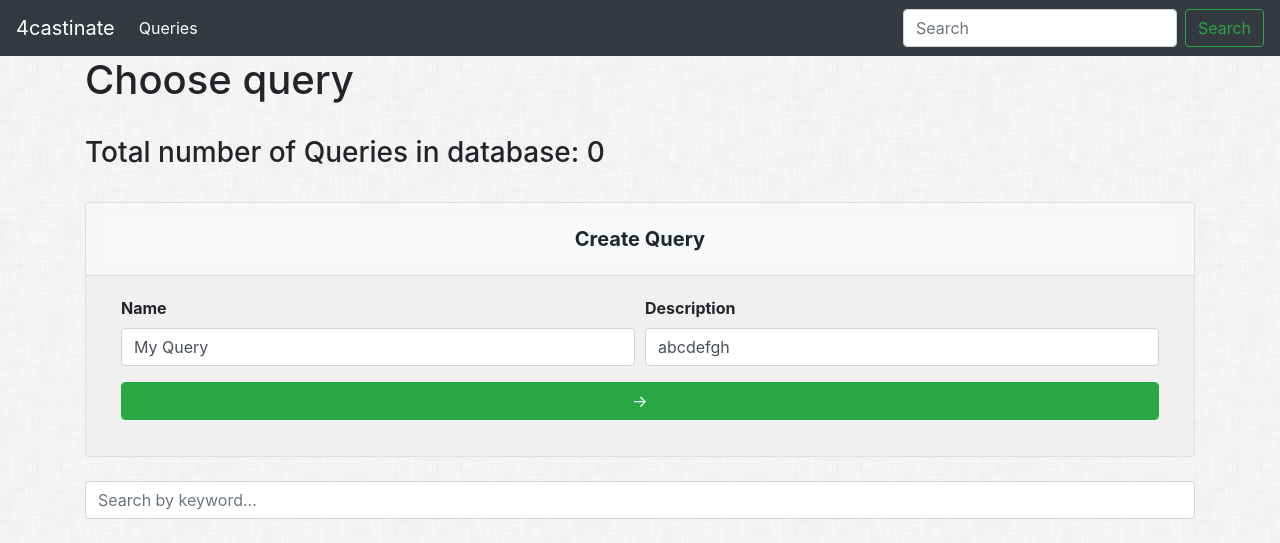
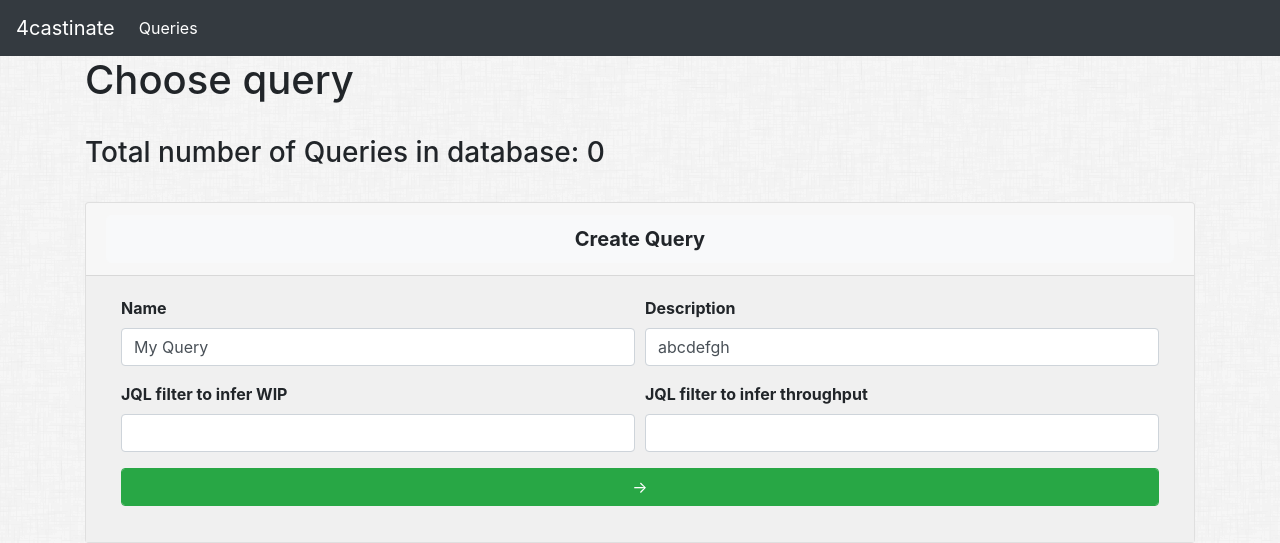
Before and after one commit to msm416/4castinate, a Django app: page /forecast/ in a window 1280 px wide, after a click on "Create Query". Shown: the top 543 px of the page. Run offline with Django 3.2, Linux system fonts and the light colour scheme; data that the repository does not hold is empty; some libraries are stand-ins or nearby versions.

Commit message:
filters on first page (index).

```diff
--- a/forecast/helperMethods/rest.py
+++ b/forecast/helperMethods/rest.py
@@ -17,16 +17,19 @@ client = create_oauth_client('OauthKey', 'dont_care',
                                                            # TODO: if str(JIRA_EMAIL).find('@') == -1:
 
 
+def fetch_filters_and_update_form(form):
+    resp_code, response_content = \
+        make_single_get_req(f"{JIRA_URL}/rest/api/2/search?jql={form.wip_filter}&fields=None")
+    if resp_code == 200:
+        form.wip_lower_bound = form.wip_upper_bound = response_content['total']
+    else:
+        print(f"!!!!!!!!!!!!!!!!!!!!!!!!!!!!!! bad filter  !!!!!!!!!!!!!!!!!!!!!")
+        form.wip_lower_bound = form.wip_upper_bound = 0
+    form.save()
+
+
 def update_form_and_create_simulation(query):
-    form = query.form_set.all().get()
-    if form.wip_from_data:
-        resp_code, response_content = \
-            make_single_get_req(f"{JIRA_URL}/rest/api/2/search?jql={form.wip_from_data_filter}&fields=None")
-        if resp_code == 200:
-            form.wip_lower_bound = form.wip_upper_bound = response_content['total']
-            form.save()
-    else:
-        print(f"NO NEEEEEEEEEEEEEEEED !!!!!")
+    fetch_filters_and_update_form(query.form_set.get())
     query.create_simulation()
 
 
--- a/forecast/helperMethods/utils.py
+++ b/forecast/helperMethods/utils.py
@@ -1,2 +1,2 @@
-def parse_filter(filter_str, wip_from_data):
+def parse_filter(filter_str, wip_from_filter):
     return
--- a/forecast/templates/base.html
+++ b/forecast/templates/base.html
@@ -50,10 +50,6 @@
                 <a class="nav-link" href="{% url 'forecast:index' %}">Queries <span class="sr-only">(current)</span></a>
             </li>
         </ul>
-        <form class="form-inline my-2 my-lg-0">
-            <input class="form-control mr-sm-2" type="search" placeholder="Search" aria-label="Search">
-            <button class="btn btn-outline-success my-2 my-sm-0" type="submit">Search</button>
-        </form>
     </div>
 </nav>
 
--- a/forecast/templates/forecast/index.html
+++ b/forecast/templates/forecast/index.html
@@ -39,6 +39,16 @@
                                 </div>
                             </div>
                             <div class="form-row">
+                                <div class="form-group col-md-6">
+                                    <label for="wip_filter"> <b> JQL filter to infer WIP </b></label>
+                                    <input type="text" name="wip_filter" class="form-control" id="wip_filter" value="">
+                                </div>
+                                <div class="form-group col-md-6">
+                                    <label for="throughput_filter"> <b> JQL filter to infer throughput  </b> </label>
+                                    <input type="text" name="throughput_filter" class="form-control" id="throughput_filter" value="">
+                                </div>
+                            </div>
+                            <div class="form-row">
                                 <div class="form-group col-md-12">
                                     <input type="submit" name="create-button_jql" class="form-control btn btn-success" id="create-button_jql" value="->"/>
                                 </div>
@@ -64,7 +74,11 @@
         {% for query in query_list %}
         <tr>
             <td>
-                <a class="btn btn-success" href="{% url 'forecast:detail' query.id %}"> -> </a>
+                <form action="{% url 'forecast:detail' query.id %}" method="post">
+                    {% csrf_token %}
+                    <input type="hidden" name="supporttype"/>
+                    <input class="btn btn-success" type="submit" value="->">
+                </form>
             </td>
             <td>
                 {{ query.name }}
--- a/forecast/views.py
+++ b/forecast/views.py
@@ -4,10 +4,10 @@ from django.http import HttpResponseRedirect
 from django.shortcuts import get_object_or_404, render
 from django.urls import reverse
 
-from forecast.helperMethods.rest import update_form_and_create_simulation
+from forecast.helperMethods.rest import fetch_filters_and_update_form, update_form_and_create_simulation
 from forecast.helperMethods.utils import parse_filter
 from forecast.helperMethods.forecast_models_utils import aggregate_simulations
-from .models import LONG_TIME_AGO, Query, Simulation
+from .models import LONG_TIME_AGO, Query, Simulation, Form
 
 
 def index(request):
@@ -20,6 +20,8 @@ def index(request):
 
 def detail(request, query_id):
     query = get_object_or_404(Query, pk=query_id)
+
+    fetch_filters_and_update_form(query.form_set.get())
 
     latest_simulation_list = query.simulation_set.order_by('-creation_date')
 
@@ -64,53 +66,55 @@ def modify_form(request, query_id):
     query = get_object_or_404(Query, pk=query_id)
 
     start_date = datetime.strptime(request.POST['start_date'], "%Y-%m-%d")
-    throughput_from_data = True \
-        if request.POST['throughput_from_data'] == "Filter" \
-        else False
-    wip_from_data = True \
-        if request.POST['wip_from_data'] == "Filter" \
-        else False
-    wip_from_data_filter = request.POST['wip_from_data_filter']
+
+    wip_filter = request.POST['wip_filter']
 
     try:
-        parse_filter(wip_from_data_filter, wip_from_data)
+        # TODO: check validity before creation of _filter and other fields
+        parse_filter(wip_filter, True)
     except Exception as e:
         # PARSE ERROR
         print("***********************************CREATION ERROR**********************************")
         print(str(e))
         return detail(request, -1)
     else:
-        # TODO: check validity before creation of _filter and other fields
-        query.form_set.all().delete()
-        query.form_set.create(
-            wip_lower_bound=int(request.POST['wip_lower_bound']),
-            wip_upper_bound=int(request.POST['wip_upper_bound']),
-            wip_from_data=wip_from_data,
-            wip_from_data_filter=wip_from_data_filter,
-            throughput_lower_bound=float(request.POST['throughput_lower_bound']),
-            throughput_upper_bound=float(request.POST['throughput_upper_bound']),
-            throughput_from_data=throughput_from_data,
-            start_date=start_date,
-            split_factor_lower_bound=float(request.POST['split_factor_lower_bound']),
-            split_factor_upper_bound=float(request.POST['split_factor_upper_bound']),
-            name=request.POST['name'],
-            simulation_count=int(request.POST['simulation_count']))
+        form = query.form_set.get()
+        if wip_filter != form.wip_filter:
+            form.wip_filter = wip_filter
+            fetch_filters_and_update_form(form)
+            print(f"filter is: {form.wip_filter}")
+        else:
+            Form.objects\
+                .filter(query=query)\
+                .update(wip_lower_bound=int(request.POST['wip_lower_bound']),
+                        wip_upper_bound=int(request.POST['wip_upper_bound']),
+                        wip_from_filter=True,
+                        wip_filter=wip_filter,
+                        throughput_lower_bound=float(request.POST['throughput_lower_bound']),
+                        throughput_upper_bound=float(request.POST['throughput_upper_bound']),
+                        throughput_from_filter=False,
+                        start_date=start_date,
+                        split_factor_lower_bound=float(request.POST['split_factor_lower_bound']),
+                        split_factor_upper_bound=float(request.POST['split_factor_upper_bound']),
+                        name=request.POST['name'],
+                        simulation_count=int(request.POST['simulation_count']))
 
         # Always return an HttpResponseRedirect after successfully dealing
         # with POST data. This prevents data from being posted twice if a
         # user hits the Back button.
+        query.create_simulation()
         return HttpResponseRedirect(reverse('forecast:detail', args=(query_id,)))
 
 
 def create_query(request):
-    throughput_from_data = False
-    wip_from_data = False
-    wip_from_data_filter = "TODO://"
-
     # TODO: check validity before creation of _filter and other fields
     query = Query(name=request.POST['name'], description=request.POST['description'])
     query.save()
-    query.form_set.create(name="default Form")
+    query.form_set.create(name="default Form",
+                          wip_from_filter=True,
+                          wip_filter=request.POST['wip_filter'],
+                          throughput_from_filter=True,
+                          throughput_filter=request.POST['throughput_filter'])
 
     # Always return an HttpResponseRedirect after successfully dealing
     # with POST data. This prevents data from being posted twice if a
```
Also changed, not shown: forecast/models.py (+8 -14 lines), forecast/templates/forecast/detail.html (+13 -13 lines).
